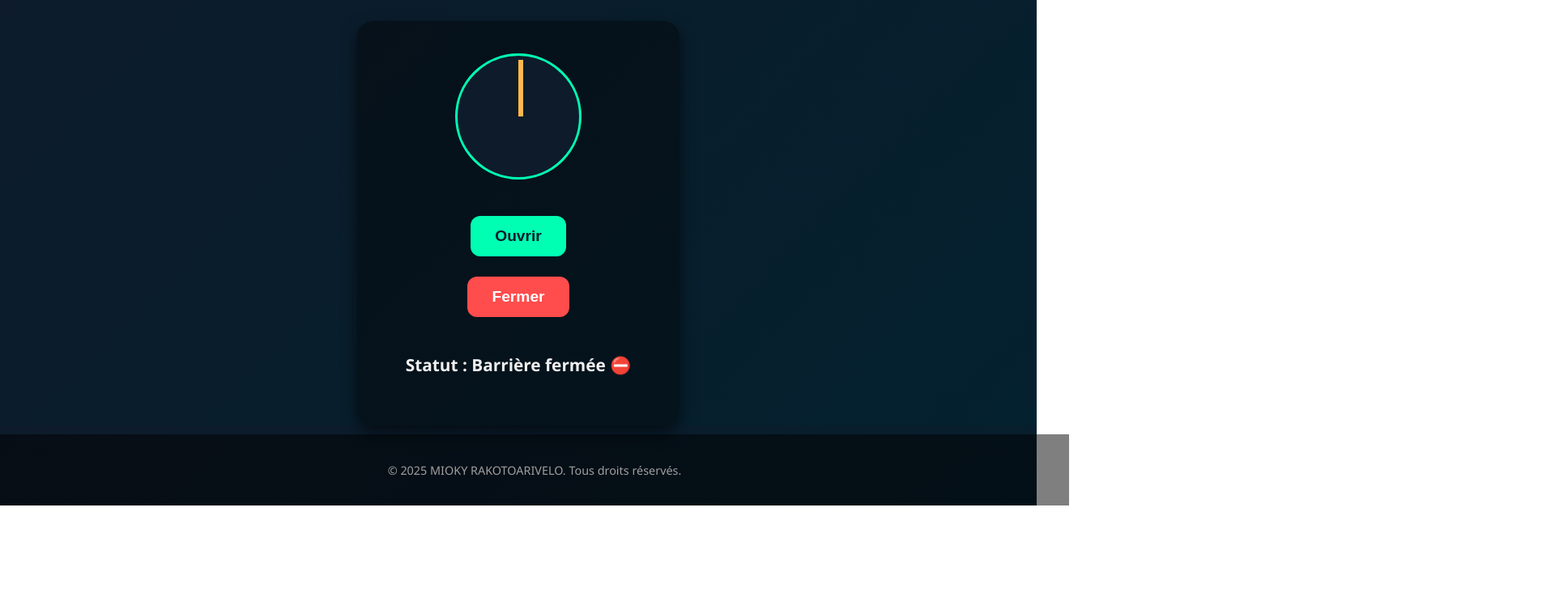
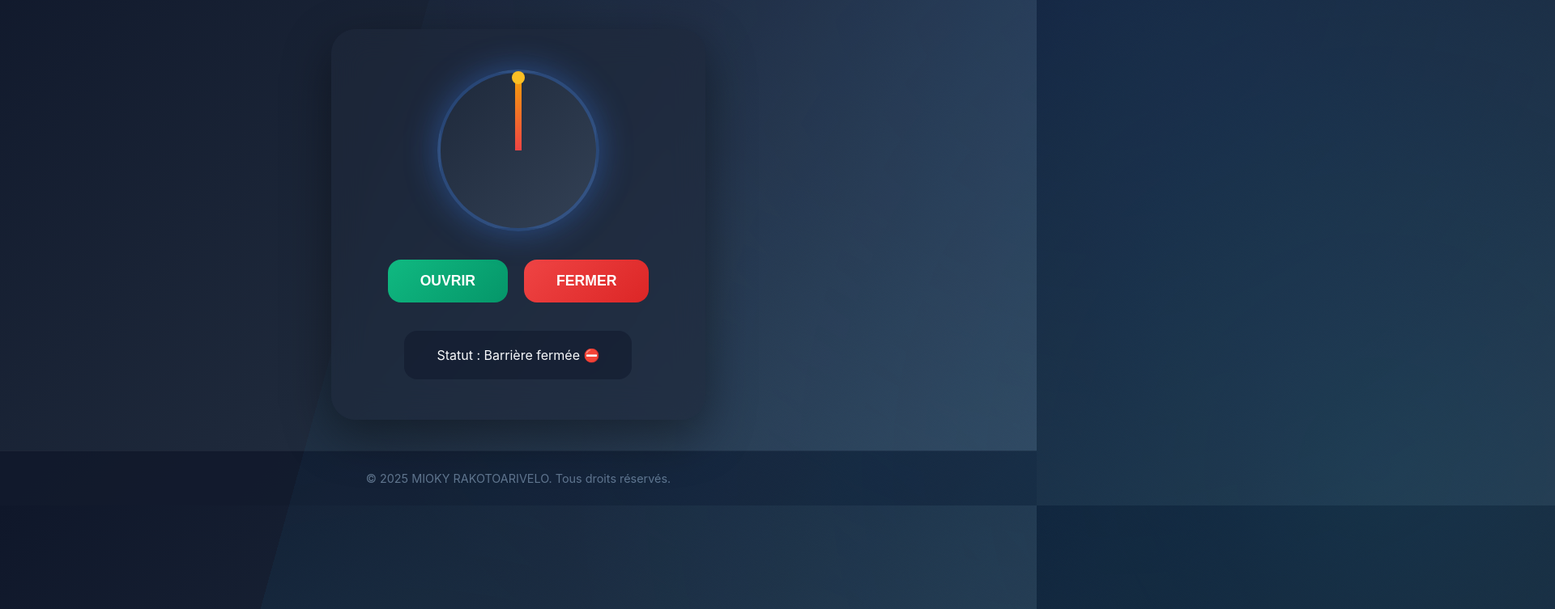
Before and after one commit to M10ky/ESP32_WEB_SERVO, a plain HTML site: page data/index.html in a window 1280 px wide. Shown: the part 175-928 px from the top of the page at 81% size, 1920 px wide, since content can reach past the window. Before the commit the page ends 800 px from the top, so only its background shows below. Drawn offline with Linux system fonts and the light colour scheme; no server answers.

Commit message:
MaJ site Web

```diff
--- a/data/index.html
+++ b/data/index.html
@@ -8,7 +8,7 @@
 </head>
 <body>
   <header>
-    <h1>🌐 Contrôle Portail a distance</h1>
+    <h1>🌐 Contrôle Portail à distance</h1>
     <p class="subtitle">Gérez votre barrière en temps réel depuis votre navigateur</p>
   </header>
 
@@ -17,9 +17,18 @@
       <div class="servo-animation">
         <div id="servoArm"></div>
       </div>
-      <button id="open" class="btn btn-open">Ouvrir</button>
-      <button id="close" class="btn btn-close">Fermer</button>
-      <p id="status">Statut : Inconnu</p>
+
+      <div class="button-group">
+        <button id="open" class="btn btn-open">Ouvrir</button>
+        <button id="close" class="btn btn-close">Fermer</button>
+      </div>
+
+      <div class="status-container">
+        <p id="status">
+          <span class="status-indicator"></span>
+          Statut : Inconnu
+        </p>
+      </div>
     </div>
   </main>
 
--- a/data/script.js
+++ b/data/script.js
@@ -3,39 +3,36 @@ const btnOpen = document.getElementById("open");
 const btnClose = document.getElementById("close");
 const servoArm = document.getElementById("servoArm");
 
-// Fonction pour envoyer une commande à l’ESP32
 function sendCommand(cmd) {
   fetch(`/${cmd}`)
     .then(response => response.text())
     .then(result => {
       if (result === "OPENED") {
-        statusText.textContent = "Statut : Barrière ouverte ✅";
-        servoArm.style.transform = "rotate(90deg)"; // animation
+        statusText.innerHTML = '<span class="status-indicator open"></span>Statut : Barrière ouverte ✅';
+        servoArm.style.transform = "translateX(-50%) rotate(90deg)";
       } else if (result === "CLOSED") {
-        statusText.textContent = "Statut : Barrière fermée ⛔";
-        servoArm.style.transform = "rotate(0deg)"; // animation
+        statusText.innerHTML = '<span class="status-indicator closed"></span>Statut : Barrière fermée ⛔';
+        servoArm.style.transform = "translateX(-50%) rotate(0deg)";
       }
     })
-    .catch(err => {
-      statusText.textContent = "Erreur de communication ❌";
+    .catch(() => {
+      statusText.innerHTML = '<span class="status-indicator"></span>Erreur de communication ❌';
     });
 }
 
-// Actions des boutons
 btnOpen.addEventListener("click", () => sendCommand("open"));
 btnClose.addEventListener("click", () => sendCommand("close"));
 
-// Vérification du statut toutes les 5 secondes
 setInterval(() => {
   fetch("/status")
     .then(res => res.text())
     .then(state => {
       if (state === "OPEN") {
-        statusText.textContent = "Statut : Barrière ouverte ✅";
-        servoArm.style.transform = "rotate(90deg)";
+        statusText.innerHTML = '<span class="status-indicator open"></span>Statut : Barrière ouverte ✅';
+        servoArm.style.transform = "translateX(-50%) rotate(90deg)";
       } else {
-        statusText.textContent = "Statut : Barrière fermée ⛔";
-        servoArm.style.transform = "rotate(0deg)";
+        statusText.innerHTML = '<span class="status-indicator closed"></span>Statut : Barrière fermée ⛔';
+        servoArm.style.transform = "translateX(-50%) rotate(0deg)";
       }
     });
 }, 5000);
--- a/data/style.css
+++ b/data/style.css
@@ -1,113 +1,210 @@
-/* --- Global --- */
+* {
+    margin: 0;
+    padding: 0;
+    box-sizing: border-box;
+  }
+
   body {
-  margin: 0;
-  font-family: 'Segoe UI', sans-serif;
-  background: linear-gradient(135deg, #0e1b2b, #04212f);
-  color: #fff;
-  text-align: center;
+    font-family: 'Inter', 'Segoe UI', sans-serif;
+    background: linear-gradient(135deg, #0f172a 0%, #1e293b 50%, #334155 100%);
+    color: #f8fafc;
+    min-height: 100vh;
+    display: flex;
+    flex-direction: column;
+    position: relative;
+    overflow-x: hidden;
+  }
+
+  /* Background animation */
+  body::before {
+    content: '';
+    position: absolute;
+    width: 200%;
+    height: 200%;
+    background-image:
+      radial-gradient(circle at 20% 50%, rgba(59, 130, 246, 0.1) 0%, transparent 50%),
+      radial-gradient(circle at 80% 80%, rgba(14, 165, 233, 0.1) 0%, transparent 50%),
+      radial-gradient(circle at 40% 20%, rgba(6, 182, 212, 0.1) 0%, transparent 50%);
+    animation: particles 20s ease-in-out infinite;
+    z-index: 0;
+  }
+
+  @keyframes particles {
+    0%, 100% { transform: translate(0, 0) rotate(0deg); }
+    33% { transform: translate(-5%, 5%) rotate(120deg); }
+    66% { transform: translate(5%, -5%) rotate(240deg); }
   }
 
   header {
-  padding: 40px 20px 20px 20px;
+    padding: 50px 20px 30px;
+    text-align: center;
+    position: relative;
+    z-index: 1;
+    animation: fadeInDown 0.8s ease-out;
+  }
+
+  @keyframes fadeInDown {
+    from { opacity: 0; transform: translateY(-30px); }
+    to { opacity: 1; transform: translateY(0); }
   }
 
   h1 {
-  color: #00ffb3;
-  font-size: 2.5rem;
-  margin-bottom: 10px;
+    font-size: 3rem;
+    font-weight: 800;
+    background: linear-gradient(135deg, #06b6d4, #3b82f6, #8b5cf6);
+    -webkit-background-clip: text;
+    -webkit-text-fill-color: transparent;
+    background-clip: text;
+    margin-bottom: 12px;
+    letter-spacing: -1px;
+    animation: gradientShift 3s ease infinite;
+    background-size: 200% 200%;
+  }
+
+  @keyframes gradientShift {
+    0%, 100% { background-position: 0% 50%; }
+    50% { background-position: 100% 50%; }
   }
 
   .subtitle {
-  color: #a0f0d5;
+    color: #94a3b8;
     font-size: 1.1rem;
   }
 
-/* --- Container --- */
   main {
+    flex: 1;
     display: flex;
     justify-content: center;
     align-items: center;
-  min-height: 50vh;
+    padding: 20px;
+    z-index: 1;
   }
 
   .container {
-  background: rgba(0, 0, 0, 0.4);
-  padding: 40px 60px;
-  border-radius: 20px;
-  box-shadow: 0 8px 20px rgba(0, 0, 0, 0.6);
+    background: rgba(30, 41, 59, 0.6);
+    backdrop-filter: blur(20px);
+    padding: 50px 70px;
+    border-radius: 30px;
+    box-shadow: 0 20px 60px rgba(0, 0, 0, 0.4);
     display: flex;
     flex-direction: column;
-  gap: 25px;
+    gap: 35px;
     align-items: center;
+    animation: fadeInUp 0.8s ease-out 0.2s both;
   }
 
-/* --- Servo Animation --- */
+  @keyframes fadeInUp {
+    from { opacity: 0; transform: translateY(30px); }
+    to { opacity: 1; transform: translateY(0); }
+  }
+
+  /* Servo visual */
   .servo-animation {
-  width: 150px;
-  height: 150px;
-  background: #0e1b2b;
-  border: 3px solid #00ffb3;
+    width: 200px;
+    height: 200px;
+    background: linear-gradient(135deg, #1e293b, #334155);
+    border: 4px solid rgba(59, 130, 246, 0.3);
     border-radius: 50%;
     position: relative;
-  margin-bottom: 20px;
+    box-shadow: 0 0 30px rgba(59, 130, 246, 0.2);
+    animation: pulse 2s ease-in-out infinite;
+  }
+
+  @keyframes pulse {
+    0%, 100% { box-shadow: 0 0 30px rgba(59, 130, 246, 0.2); }
+    50% { box-shadow: 0 0 40px rgba(59, 130, 246, 0.4); }
   }
 
   #servoArm {
-  width: 6px;
-  height: 70px;
-  background: #ffb84c;
+    width: 8px;
+    height: 90px;
+    background: linear-gradient(180deg, #f59e0b, #ef4444);
     position: absolute;
     bottom: 50%;
     left: 50%;
     transform-origin: bottom center;
-  transform: rotate(0deg);
-  transition: transform 0.5s ease-in-out;
+    transform: translateX(-50%) rotate(0deg);
+    transition: transform 0.6s cubic-bezier(0.34, 1.56, 0.64, 1);
+    border-radius: 4px 4px 0 0;
   }
 
-/* --- Boutons --- */
+  #servoArm::after {
+    content: '';
+    position: absolute;
+    width: 16px;
+    height: 16px;
+    background: #fbbf24;
+    border-radius: 50%;
+    top: -8px;
+    left: 50%;
+    transform: translateX(-50%);
+  }
+
+  /* Buttons */
+  .button-group {
+    display: flex;
+    gap: 20px;
+    flex-wrap: wrap;
+    justify-content: center;
+  }
+
   .btn {
-  padding: 14px 30px;
-  font-size: 1.2rem;
+    padding: 16px 40px;
+    font-size: 1.1rem;
     border: none;
-  border-radius: 12px;
+    border-radius: 16px;
     cursor: pointer;
-  transition: 0.3s;
-  font-weight: bold;
+    font-weight: 600;
+    text-transform: uppercase;
+    transition: all 0.3s ease;
   }
 
   .btn-open {
-  background: #00ffb3;
-  color: #0e1b2b;
-}
-
-.btn-open:hover {
-  background: #04c793;
+    background: linear-gradient(135deg, #10b981, #059669);
+    color: #fff;
   }
 
   .btn-close {
-  background: #ff4c4c;
+    background: linear-gradient(135deg, #ef4444, #dc2626);
     color: #fff;
   }
 
-.btn-close:hover {
-  background: #ff1a1a;
+  /* Status */
+  .status-container {
+    background: rgba(15, 23, 42, 0.5);
+    padding: 20px 40px;
+    border-radius: 16px;
   }
 
-/* --- Statut --- */
-#status {
-  font-size: 1.3rem;
-  margin-top: 20px;
-  font-weight: bold;
-  color: #f0f0f0;
+  .status-indicator {
+    width: 12px;
+    height: 12px;
+    border-radius: 50%;
+    background: #64748b;
   }
 
-/* --- Footer --- */
+  .status-indicator.open {
+    background: #10b981;
+  }
+
+  .status-indicator.closed {
+    background: #ef4444;
+  }
+
+  /* Footer */
   footer {
-  padding: 20px;
-  background: rgba(0, 0, 0, 0.5);
+    padding: 25px;
+    background: rgba(15, 23, 42, 0.8);
     font-size: 0.9rem;
-  color: #a0a0a0;
-  position: fixed;
-  bottom: 0;
-  width: 100%;
+    color: #64748b;
+    text-align: center;
+    border-top: 1px solid rgba(255, 255, 255, 0.05);
   }
+
+  @media (max-width: 768px) {
+    h1 { font-size: 2rem; }
+    .container { padding: 40px 30px; }
+    .servo-animation { width: 150px; height: 150px; }
+    #servoArm { height: 70px; }
+    .btn { padding: 14px 30px; font-size: 1rem; width: 100%; }
+  }
```
Lines whose indentation alone changed are shown as unchanged.
